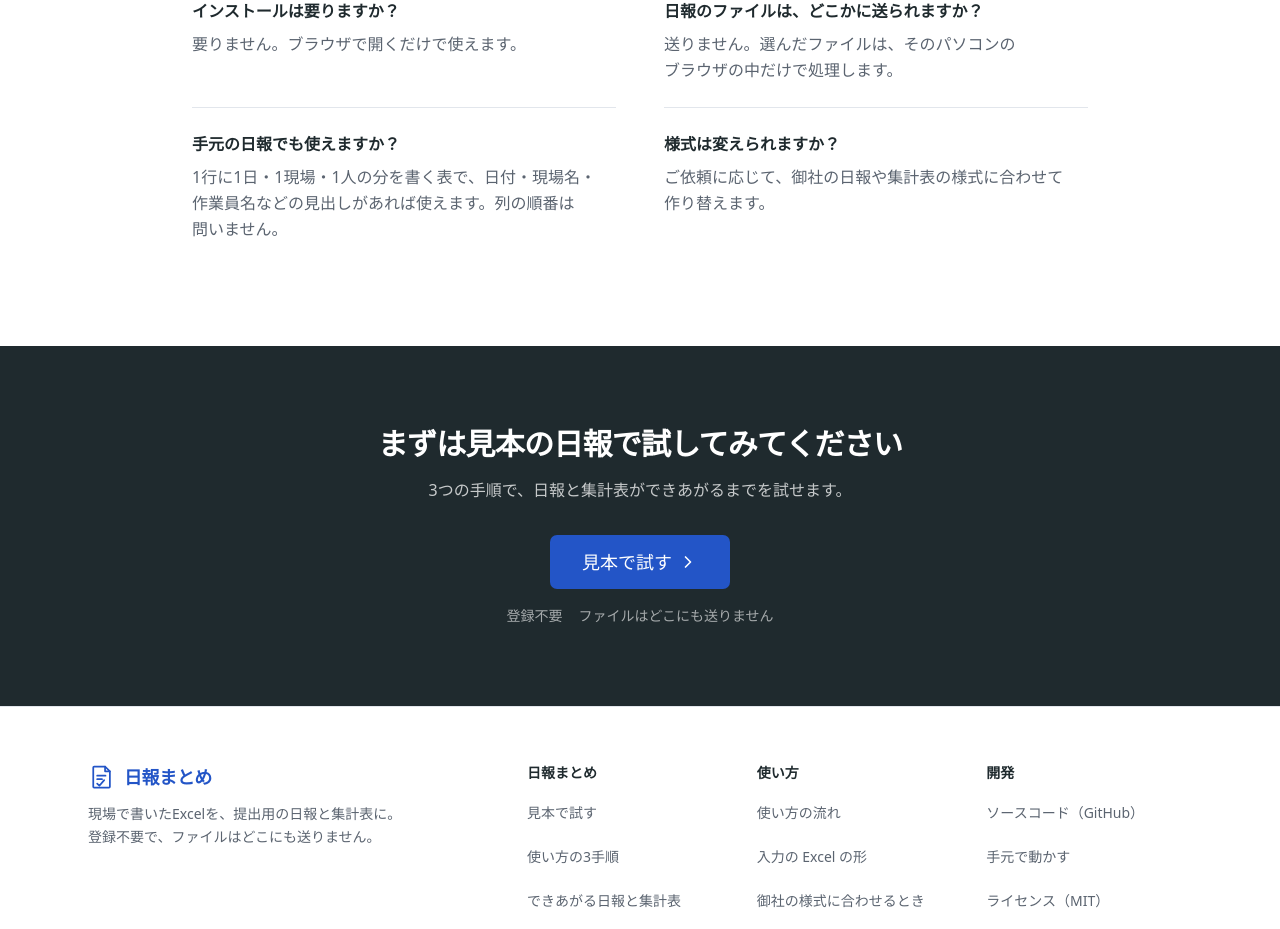
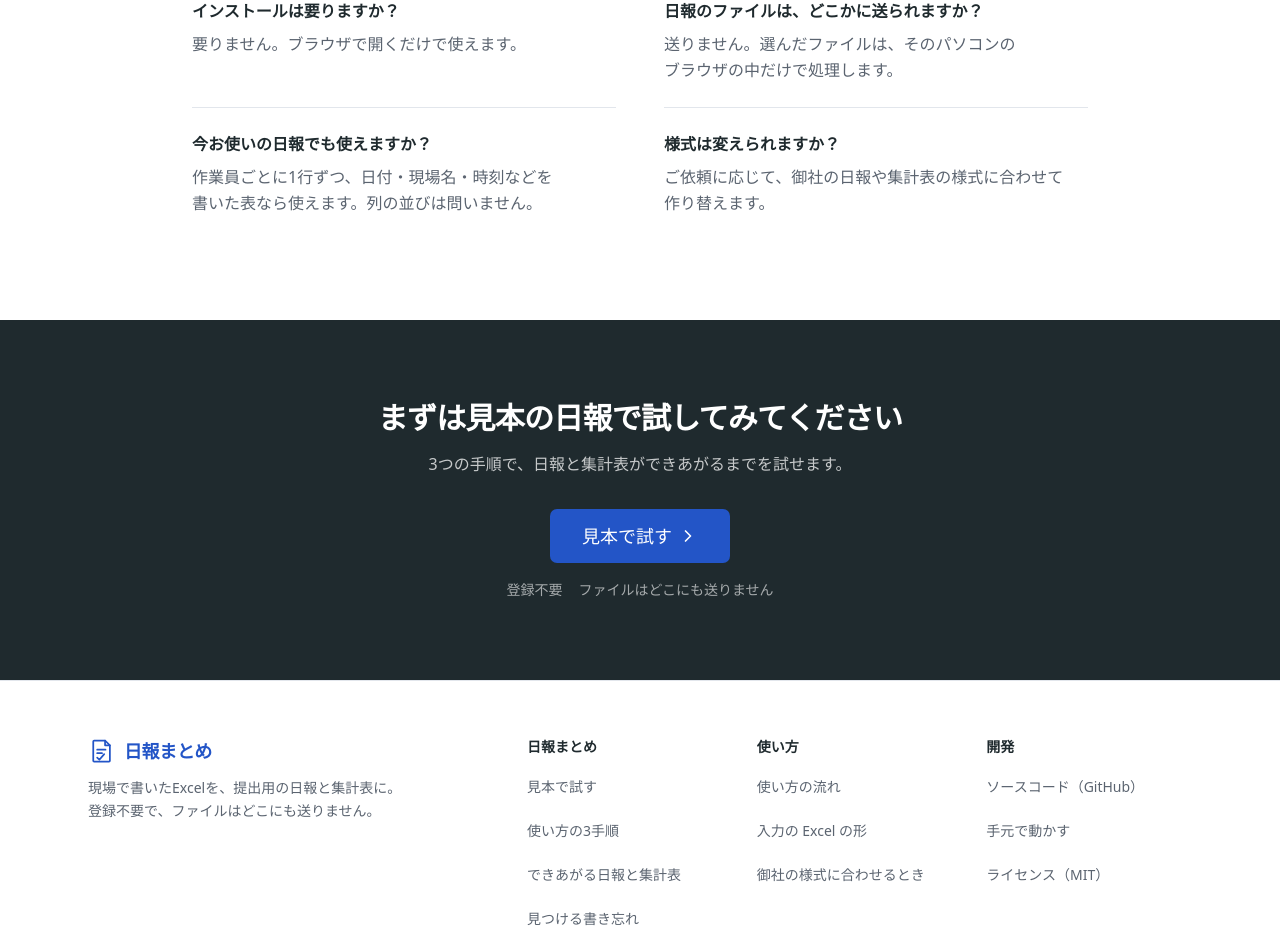
Before and after one commit to nemonsoon/construction-daily-report, a React (Vite) app: page / in a window 1280 px wide. Shown: the part 2833-3762 px from the top of the page. Built offline with nearby package versions, Linux system fonts and the light colour scheme.

Commit message:
feat: answer the own-report question in the reader's words

```diff
--- a/src/app/FaqSection.tsx
+++ b/src/app/FaqSection.tsx
@@ -10,9 +10,9 @@ const FAQS = [
 			"送りません。選んだファイルは、そのパソコンのブラウザの中だけで処理します。",
 	},
 	{
-		question: "手元の日報でも使えますか？",
+		question: "今お使いの日報でも使えますか？",
 		answer:
-			"1行に1日・1現場・1人の分を書く表で、日付・現場名・作業員名などの見出しがあれば使えます。列の順番は問いません。",
+			"作業員ごとに1行ずつ、日付・現場名・時刻などを書いた表なら使えます。列の並びは問いません。",
 	},
 	{
 		question: "様式は変えられますか？",
```
